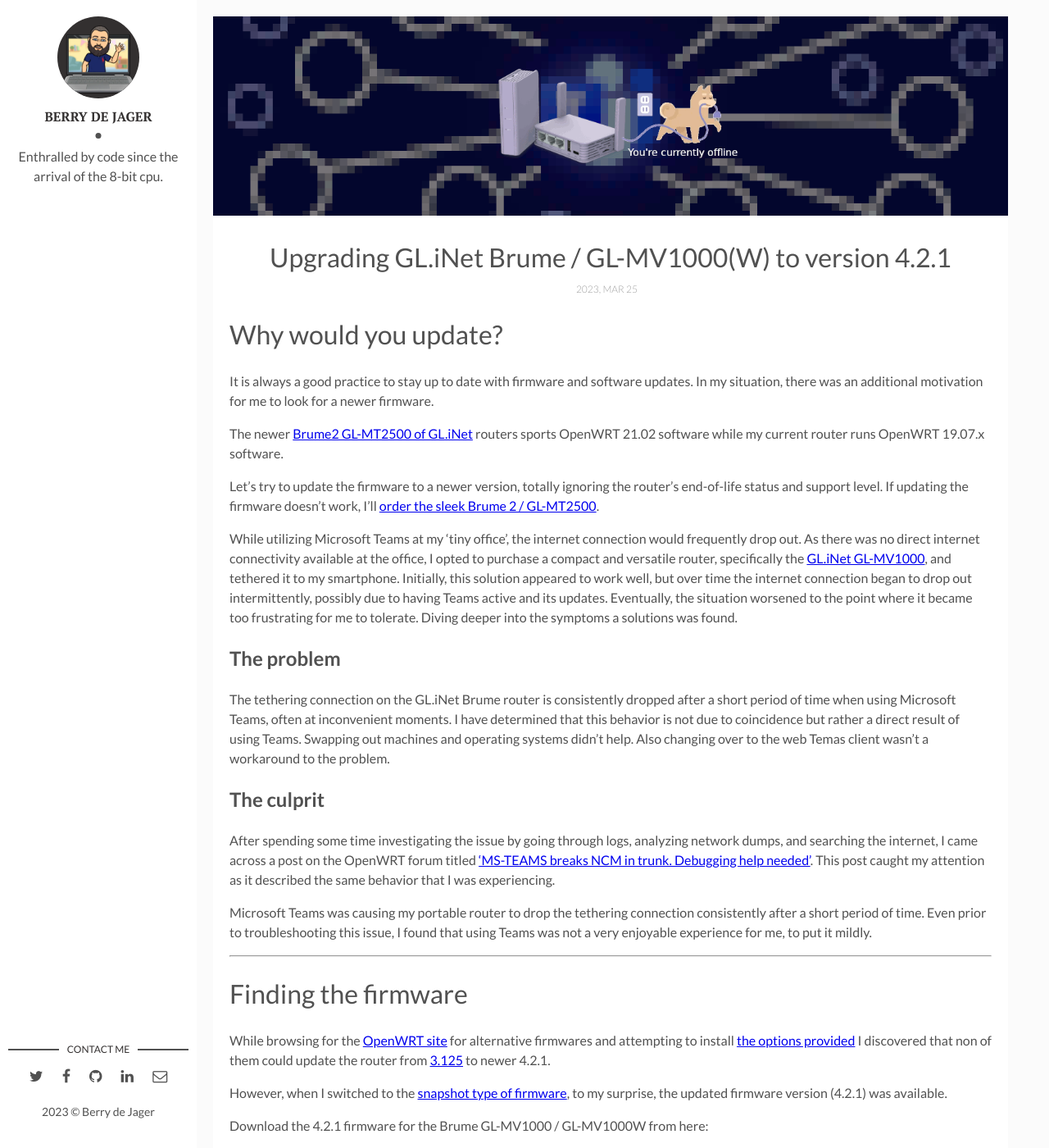
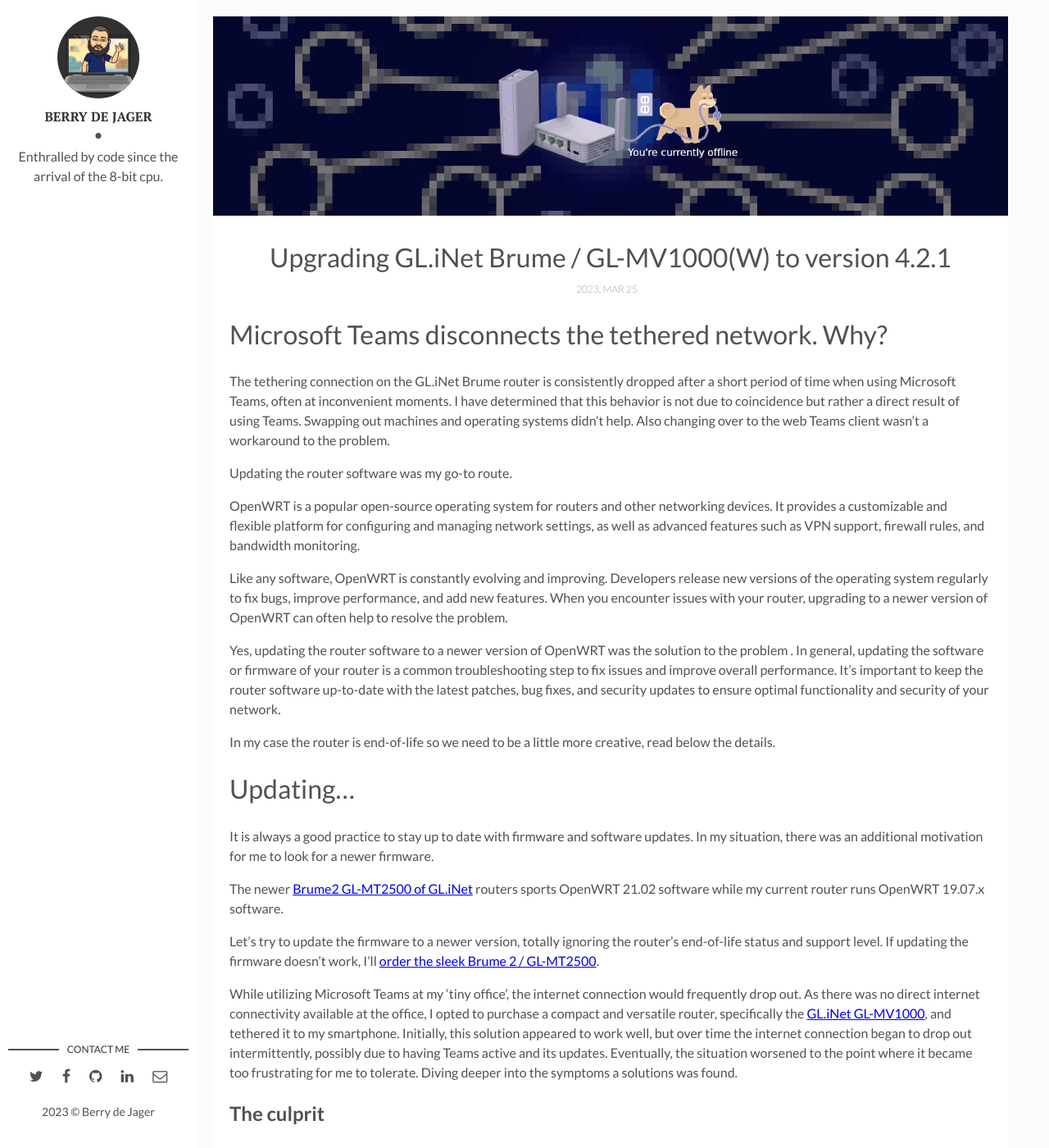
Before and after one commit to berrydejager/code, a Jekyll site: the page built from _posts/2023-03-25-Upgrade-GL-iNet-Brume-OpenWRT.markdown, in a window 1280 px wide and 1400 px high. Shown: the whole window at 82% size. Built offline with Jekyll 4.4.1, drawn with Linux system fonts in a browser that asks for light colours.

Commit message:
Update 2023-03-25-Upgrade-GL-iNet-Brume-OpenWRT.markdown

```diff
--- a/_posts/2023-03-25-Upgrade-GL-iNet-Brume-OpenWRT.markdown
+++ b/_posts/2023-03-25-Upgrade-GL-iNet-Brume-OpenWRT.markdown
@@ -7,7 +7,21 @@
 tags: [GL-iNet, Brume, MV1000, MV1000W, Firmware, OpenWRT, Microsoft, Teams]
 ---
 
-# Why would you update?
+# Microsoft Teams disconnects the tethered network. Why?
+
+The tethering connection on the GL.iNet Brume router is consistently dropped after a short period of time when using Microsoft Teams, often at inconvenient moments. I have determined that this behavior is not due to coincidence but rather a direct result of using Teams. Swapping out machines and operating systems didn't help. Also changing over to the web Teams client wasn't a workaround to the problem.
+
+Updating the router software was my go-to route.
+
+OpenWRT is a popular open-source operating system for routers and other networking devices. It provides a customizable and flexible platform for configuring and managing network settings, as well as advanced features such as VPN support, firewall rules, and bandwidth monitoring.
+
+Like any software, OpenWRT is constantly evolving and improving. Developers release new versions of the operating system regularly to fix bugs, improve performance, and add new features. When you encounter issues with your router, upgrading to a newer version of OpenWRT can often help to resolve the problem.
+
+Yes, updating the router software to a newer version of OpenWRT was the solution to the problem . In general, updating the software or firmware of your router is a common troubleshooting step to fix issues and improve overall performance. It's important to keep the router software up-to-date with the latest patches, bug fixes, and security updates to ensure optimal functionality and security of your network.
+
+In my case the router is end-of-life so we need to be a little more creative, read below the details.
+
+# Updating...
 
 It is always a good practice to stay up to date with firmware and software updates. In my situation, there was an additional motivation for me to look for a newer firmware.
 
@@ -16,10 +30,6 @@
 Let's try to update the firmware to a newer version, totally ignoring the router's end-of-life status and support level. If updating the firmware doesn't work, I'll [order the sleek Brume 2 / GL-MT2500](https://store.gl-inet.com/collections/brume-2-gl-mt2500-mt2500a-security-gateway).
 
 While utilizing Microsoft Teams at my 'tiny office', the internet connection would frequently drop out. As there was no direct internet connectivity available at the office, I opted to purchase a compact and versatile router, specifically the [GL.iNet GL-MV1000](https://www.gl-inet.com/products/gl-mv1000/), and tethered it to my smartphone. Initially, this solution appeared to work well, but over time the internet connection began to drop out intermittently, possibly due to having Teams active and its updates. Eventually, the situation worsened to the point where it became too frustrating for me to tolerate. Diving deeper into the symptoms a solutions was found.
-
-## The problem
-
-The tethering connection on the GL.iNet Brume router is consistently dropped after a short period of time when using Microsoft Teams, often at inconvenient moments. I have determined that this behavior is not due to coincidence but rather a direct result of using Teams. Swapping out machines and operating systems didn't help. Also changing over to the web Temas client wasn't a workaround to the problem.
 
 ## The culprit
 
```
